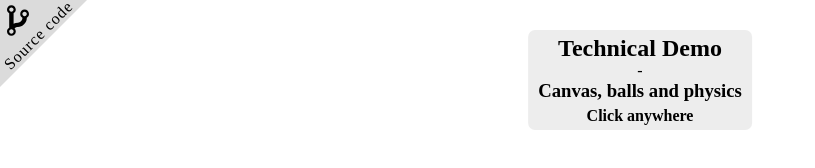
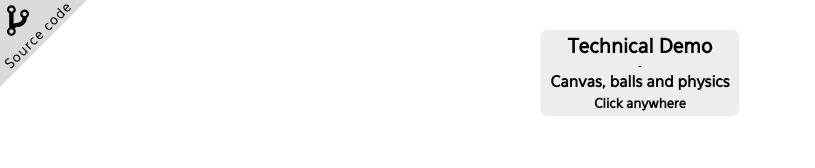
Before and after one commit to ko-dever/demo-canvas-physics, a website built with Parcel: page src/index.html in a window 1280 px wide. Shown: the whole page, without its empty margins (0-815 px from the left). Built offline with nearby package versions, Linux system fonts and the light colour scheme.

Commit message:
Add the custom font 'eausans_book_lining'

```diff
--- /dev/null
+++ b/src/css/fonts/generator_config.txt
@@ -0,0 +1,5 @@
+# Font Squirrel Font-face Generator Configuration File
+# Upload this file to the generator to recreate the settings
+# you used to create these fonts.
+
+{"mode":"optimal","formats":["woff","woff2"],"tt_instructor":"default","fix_gasp":"xy","fix_vertical_metrics":"Y","metrics_ascent":"","metrics_descent":"","metrics_linegap":"","add_spaces":"Y","add_hyphens":"Y","fallback":"none","fallback_custom":"100","options_subset":"basic","subset_custom":"","subset_custom_range":"","subset_ot_features_list":"","css_stylesheet":"stylesheet.css","filename_suffix":"-webfont","emsquare":"2048","spacing_adjustment":"0"}
--- a/src/main.css
+++ b/src/css/main.css
@@ -1,3 +1,13 @@
+/*! Generated by Font Squirrel (https://www.fontsquirrel.com) */
+@font-face {
+    font-family: 'eausans_book_lining';
+    src: url('fonts/eau_sans_book_lng-webfont.woff2') format('woff2'),
+         url('fonts/eau_sans_book_lng-webfont.woff') format('woff');
+    font-weight: normal;
+    font-style: normal;
+}
+
+
 /* box-sizing better approach */
 /* https://css-tricks.com/inheriting-box-sizing-probably-slightly-better-best-practice/ */
 html {
@@ -17,6 +27,11 @@ html, body {
     padding: 0;
 }
 
+body {
+    font-family: 'eausans_book_lining', sans-serif, serif;
+    font-size  : 13px;
+}
+
 
 
 /* --------------------------------------------------
@@ -24,14 +39,13 @@ html, body {
  * -------------------------------------------------- */
 
  .link-repo {
-    --cornerLabSize: 87px;
-    --rotateDeg: -45deg;
+    --cornerSize: 87px;
 
     position: absolute;
     top : 0; left: 0;
 
-    width : var( --cornerLabSize );
-    height: var( --cornerLabSize );
+    width : var( --cornerSize );
+    height: var( --cornerSize );
 
     background-color: rgb( 219, 219, 219 );
     color: inherit;
@@ -40,17 +54,16 @@ html, body {
 
     /* Show only a specific part of the element (as it renders as a square) */
     -webkit-clip-path: polygon(
-        var( --cornerLabSize ) 0,
-        0 var( --cornerLabSize ), 0 0
+        var( --cornerSize ) 0,
+        0 var( --cornerSize ), 0 0
     );
     clip-path: polygon(
-        var( --cornerLabSize ) 0,
-        0 var( --cornerLabSize ), 0 0
+        var( --cornerSize ) 0,
+        0 var( --cornerSize ), 0 0
     );
 }
 
 .link-repo-ico {
-    /* transform: rotate( var( --rotateDeg ) ); */
     position: absolute;
     top  : 3px;
     left : 7px;
@@ -60,11 +73,13 @@ html, body {
 .link-repo-text {
     display: inline-block;
 
-    transform: rotate( var( --rotateDeg ) );
+    transform: rotate( -45deg );
     transform-origin: 0;
+
     margin-top : 58px;
     margin-left: 7px;
 
+    font-size     : 1.05em;
     letter-spacing: 1px;
     text-align    : center;
     white-space   : nowrap;
--- a/src/index.html
+++ b/src/index.html
@@ -6,7 +6,7 @@
     <title>Technical demo - Canvas, balls and physics</title>
     <meta name="viewport" content="width=device-width, initial-scale=1, shrink-to-fit=no" />
 
-    <link rel="stylesheet" href="main.css" />
+    <link rel="stylesheet" href="css/main.css" />
 </head>
 <body>
     <header>
```
Also changed, not shown: src/css/fonts/eau_sans_book_lng-webfont.ttf (added), src/css/fonts/eau_sans_book_lng-webfont.woff (added), src/css/fonts/eau_sans_book_lng-webfont.woff2 (added).
